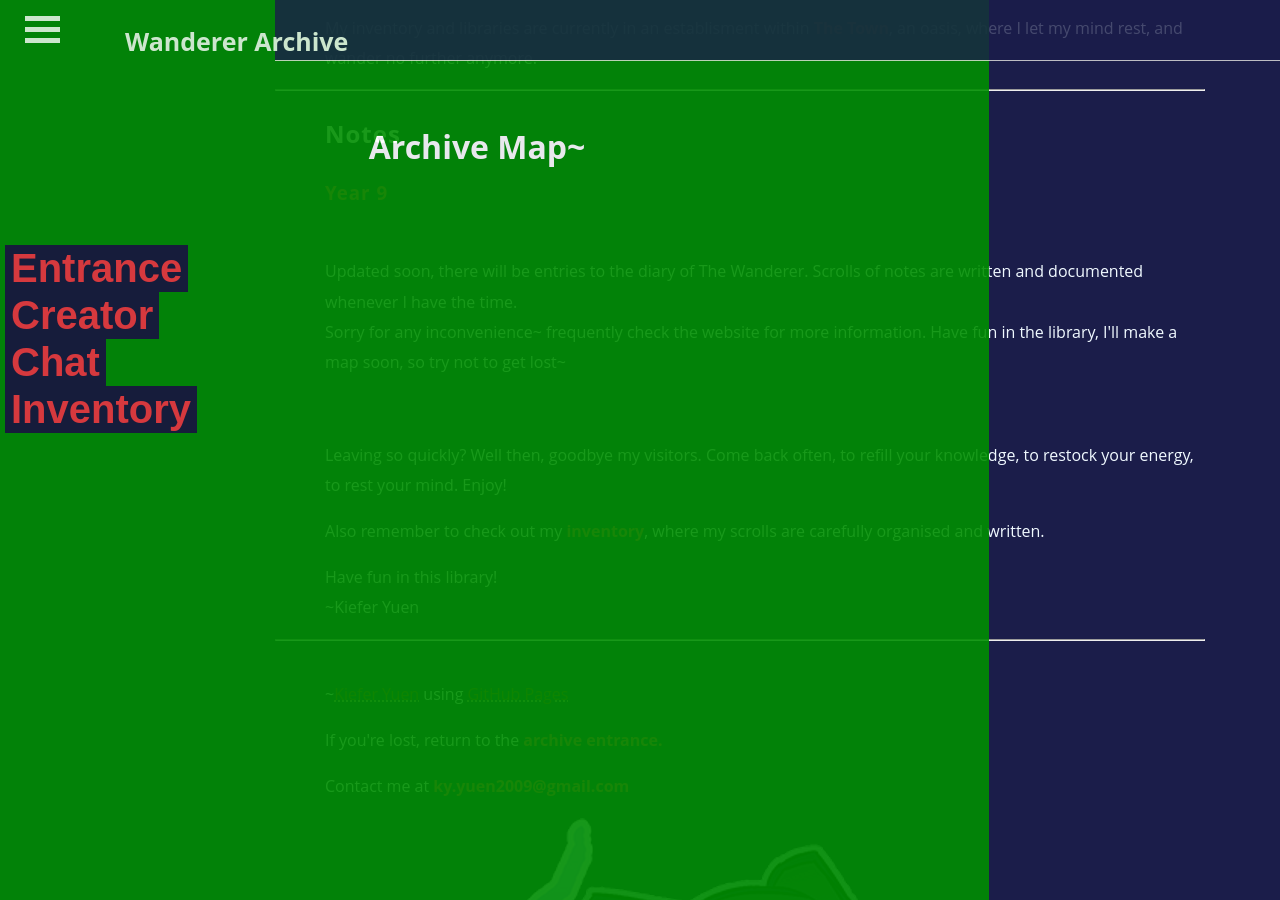
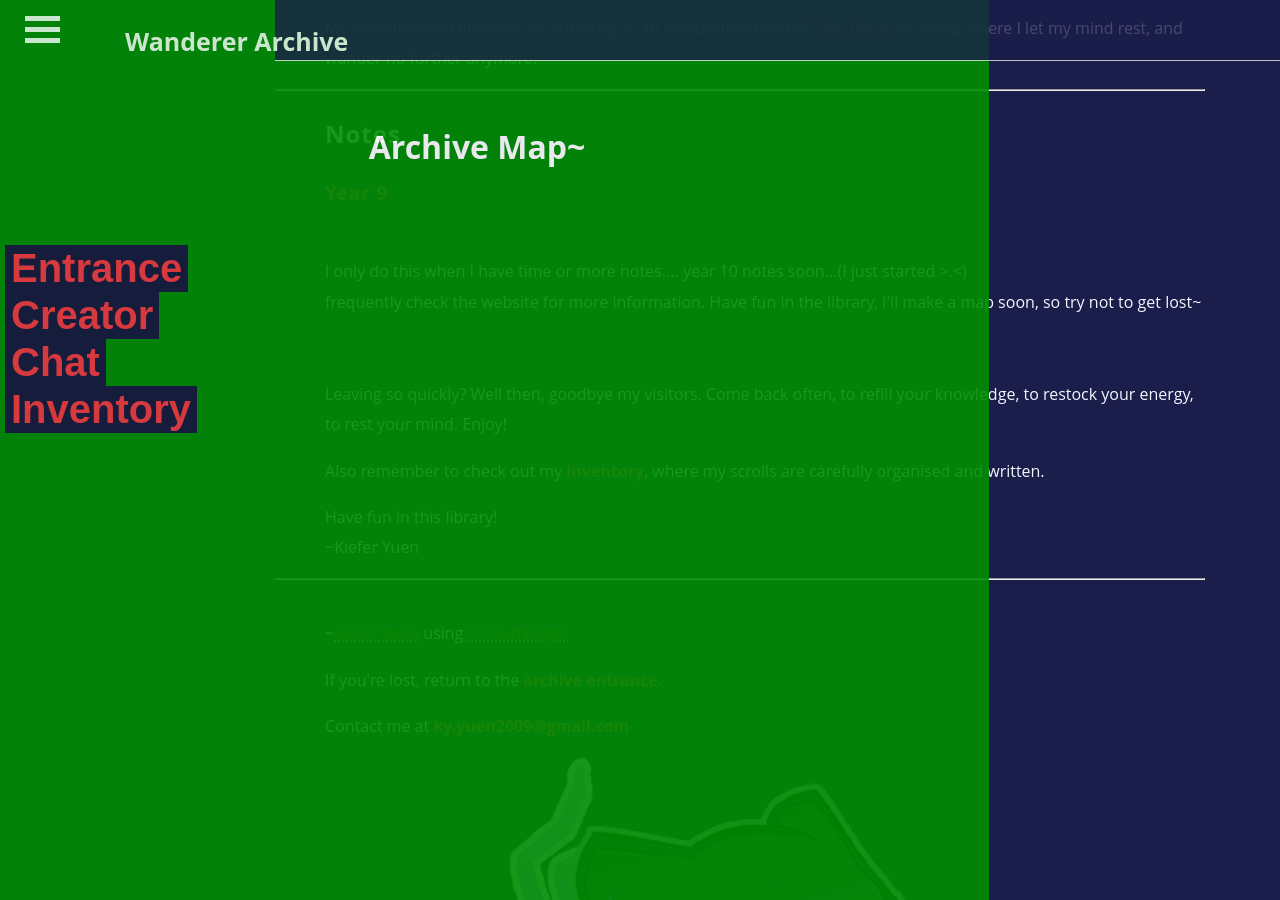
Before and after one commit to Rewind789/wanderer-archive, a Jekyll site: the page built from index.md, in a window 1280 px wide and 900 px high, scrolled down 532 px. Built offline with Jekyll 4.4.1, drawn with Linux system fonts in a browser that asks for light colours; nearby versions of some CDN libraries; our own code applies the rules of GitHub Pages for plain Markdown files.

Commit message:
Update index.md

```diff
--- a/index.md
+++ b/index.md
@@ -18,7 +18,7 @@
   <h3 class="intro"><b><a href="https://rewind789.github.io/wanderer-archive/notes/year-9.html">Year 9</a></b></h3>
 
   <br>
-  <p>Updated soon, there will be entries to the diary of The Wanderer. Scrolls of notes are written and documented whenever I have the time. <br> Sorry for any inconvenience~
+  <p>I only do this when I have time or more notes.... year 10 notes soon...(I just started >.<) <br>
   frequently check the website for more information. Have fun in the library, I'll make a map soon, so try not to get lost~</p>
 
   <br>
```
